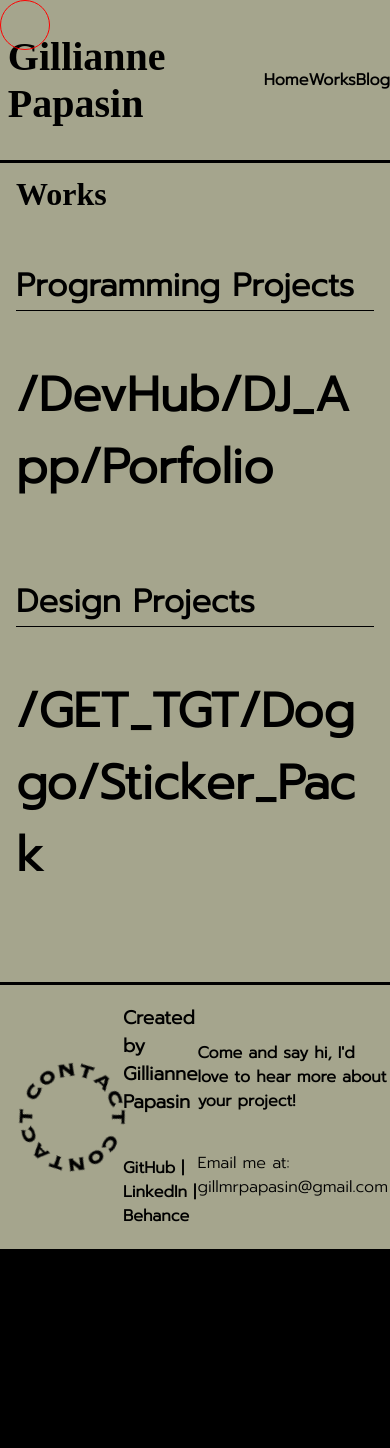
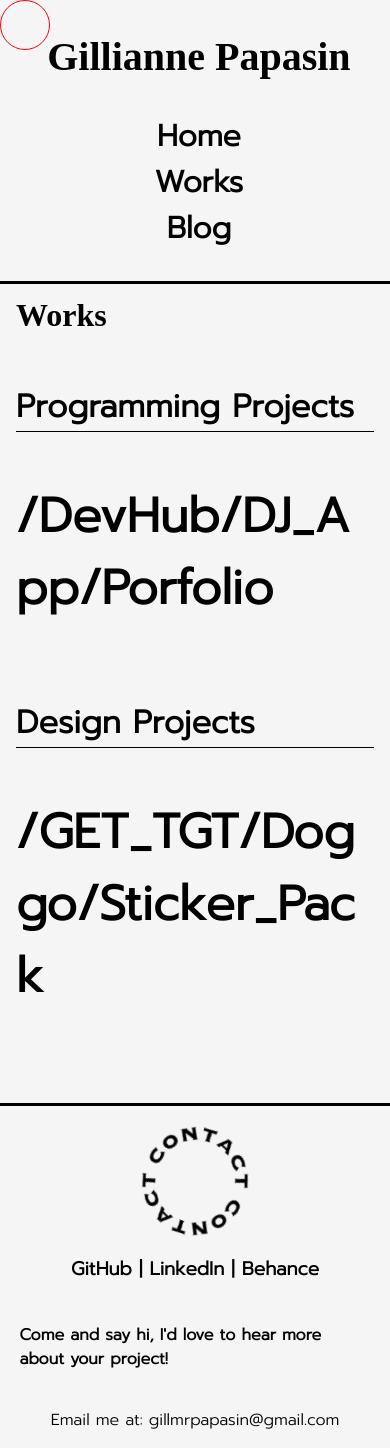
Before and after one commit to CippyLOL/portfolio_website_next, a Next.js app: page /works in a window 390 px wide. Before the commit the page ends 1249 px from the top, so only its background shows below. Built offline with nearby package versions, Linux system fonts and the light colour scheme; a web font is replaced by a local one.

Commit message:
added media queries

```diff
--- a/components/Footer.js
+++ b/components/Footer.js
@@ -5,11 +5,11 @@ const Footer = () => {
     return (
         <footer>
             <ContactCircle />
-            <div><h3>Created by Gillianne Papasin</h3>
-                <h4><a className="links" href="https://github.com/cippylol">GitHub</a> | <a className="links" href="https://sg.linkedin.com/in/gillianne-papasin/">LinkedIn</a> | <a className="links" href="https://www.behance.net/gillianpapasin">Behance</a>
-                </h4>
+            <div>
+                {/* <h3>Created by Gillianne Papasin</h3> */}
+                <h3><a className="links" href="https://github.com/cippylol">GitHub</a> | <a className="links" href="https://sg.linkedin.com/in/gillianne-papasin/">LinkedIn</a> | <a className="links" href="https://www.behance.net/gillianpapasin">Behance</a>
+                </h3>
             </div>
-
             <div>
                 <h4>Come and say hi, I'd love to hear more about your project!</h4>
                 <p>Email me at: <a href="mailto:gillmrpapasin@gmail.com">gillmrpapasin@gmail.com</a></p>
--- a/components/PostCard.js
+++ b/components/PostCard.js
@@ -30,7 +30,7 @@ export default function PostCard({ post }) {
     return (
         <div className="card" style={cardPostStyle}>
             <h2 style={titleStyle}><Link href={'/blog/posts/' + slug}><a>{title}</a></Link>
-             / <span style={{ color: '#000' }}><Moment format="DDMMYY">{publishDate}</Moment></span></h2>
+             / <span style={{ color: '#000' }}><Moment format="DD.MM.YY">{publishDate}</Moment></span></h2>
             <p>{description}</p>
             {/* <Moment date={updatedAt} /> <br /> */}
             <br />
--- a/pages/blog/posts/[slug].js
+++ b/pages/blog/posts/[slug].js
@@ -51,7 +51,7 @@ export default function PostDetails({ post }) {
     return (
         <div>
             <Head>
-                <title>Contact | Portfolio</title>
+                <title>{title}</title>
                 <meta property="og:post" content="Post | Portfolio" key="post" />
             </Head>
             <div className={styles.container}>
--- a/pages/index.js
+++ b/pages/index.js
@@ -39,7 +39,7 @@ export default function Home() {
           <p>
             I provide solutions to your creative problems to achieve results that suits your needs. <br />
             As a well-rounded individual in the field of programming and design, I analyse and implement design thinking skills and do user research as well as turning them into a reality.
-            To learn more check out my <Link href="/works"><a style={{ color: 'white' }}>Works</a></Link>.
+            To learn more check out my <Link href="/works"><a style={{ color: 'blue' }}>Works</a></Link>.
 
           </p>
         </section>
--- a/pages/works.js
+++ b/pages/works.js
@@ -16,15 +16,15 @@ export default function Works() {
                 <h1>{pageTitle}</h1>
                 <div classsName={styles.programming}>
                     <h2>Programming Projects</h2>
-                    <h3>/<Link href="#"><span>DevHub</span></Link>/
+                    <h3>/<Link href="https://github.com/CippyLOL/github_profile"><span>DevHub</span></Link>/
                     <Link href="#"><span>DJ_App</span></Link>/
-                    <Link href="https://gilliannepapasin.com/"><span>Porfolio</span></Link>
+                    <Link href="blog/posts/creating-my-portfolio"><span>Porfolio</span></Link>
                     </h3>
                 </div>
                 <div className={styles.design}>
                     <h2>Design Projects</h2>
                     <h3>
-                        /<Link href="#"><span>GET_TGT</span></Link>/
+                        /<Link href="https://www.behance.net/gallery/102084623/GET-TGT"><span>GET_TGT</span></Link>/
                         <Link href="#"><span>Doggo</span></Link>/
                         <Link href="#"><span>Sticker_Pack</span></Link>
                     </h3>
--- a/styles/Blog.module.css
+++ b/styles/Blog.module.css
@@ -2,5 +2,5 @@
     min-height: 170vh;
   margin: 0%;
   padding: 1em;
-    background-color: #a5a58d;
+    background-color: whitesmoke;
 }
--- a/styles/Error.module.css
+++ b/styles/Error.module.css
@@ -2,7 +2,7 @@
     min-height: 80vh;
   margin: 0%;
   padding: 0%;
-    background-color: #a5a58d;
+    background-color: white;
     display: flex;
     flex-direction: column;
 
--- a/styles/Home.module.css
+++ b/styles/Home.module.css
@@ -15,7 +15,7 @@
 }
 
 .container > * {
-  background-color: #a5a58d;
+  background-color: whitesmoke;
   /* border-style: solid;
   border-width: 2px; */
 
@@ -58,31 +58,41 @@ text-decoration: underline;
 .illust_2 { grid-area: illust2; overflow: hidden; padding-right: 5%;}
 
 
-/* .title a {
-  color: #0070f3;
-  text-decoration: none;
-  font-family: -apple-system, BlinkMacSystemFont, 'Segoe UI', Roboto, Oxygen, Ubuntu, Cantarell, 'Open Sans', 'Helvetica Neue', sans-serif;
+@media only screen and (min-width: 280px) and (max-width: 500px) {
+ .container {
+  grid-template-rows: repeat(3, 1fr) 0.3fr 1fr 0.3fr repeat(2, 1fr) 0.3fr repeat(3,1fr);
+  grid-template-columns: repeat(2, 1fr);
+   grid-template-areas: "lg lg"
+                        "intro intro"
+                        "extra extra"
+                        "abt abt"
+                        "abt-con abt-con"
+                        "info info"
+                        "info-con info-con"
+                        "illust1 illust1"
+                        "skills skills"
+                        "sk1 sk1"
+                        "sk2 sk2"
+                        "illust2 illust2";
+ }
+ .logo {padding-right: 14%;}
+ .info > h1 { writing-mode: horizontal-tb; }
 }
 
-.title a:hover,
-.title a:focus,
-.title a:active {
-  text-decoration: underline;
+@media only screen and (min-width: 501px) and (max-width: 720px) {
+  .container {
+    grid-template-rows: repeat(2, 1fr) 0.3fr 1fr 0.3fr repeat(2, 1fr) 0.3fr repeat(2, 1fr);
+    grid-template-columns: repeat(2,1fr);
+    grid-template-areas: "lg lg"
+                         "intro extra"
+                         "abt abt"
+                         "abt-con abt-con"
+                         "info info"
+                         "info-con info-con"
+                         "illust1 illust1"
+                         "skills skills"
+                         "sk1 sk2"
+                         "illust2 illust2";
+  }
+  .info > h1 { writing-mode: horizontal-tb; }
 }
-
-.title {
-  margin: 0;
-  line-height: 1.15;
-  font-size: 4rem;
-}
-
-.title,
-.description {
-  text-align: center;
-}
-
-.description {
-  line-height: 1.5;
-  font-size: 1.5rem;
-}
- */
--- a/styles/Post.module.css
+++ b/styles/Post.module.css
@@ -4,7 +4,7 @@
 
     margin: 0%;
     min-height: 70vh;
-    background-color: #a5a58d;
+    background-color: whitesmoke;
 
     display: grid;
     grid-template-columns: 0.5fr 2fr;
@@ -34,7 +34,7 @@
 
 
 .container > * > p > img {
-    max-height: 35vh;
+    max-height: 40vh;
     margin-left: auto;
     margin-right: auto;
     display: block;
@@ -43,3 +43,27 @@
 .container > * > h1{
     font-size: 2.5rem;
 }
+
+@media only screen and (min-width: 280px) and (max-width: 500px) {
+  .container {
+      display: flex;
+      flex-direction: column;
+  }
+
+  .container > * > p > img {
+    max-height: 25vh;
+
+}
+}
+
+@media only screen and (min-width: 501px) and (max-width: 800px) {
+    .container {
+        display: flex;
+        flex-direction: column;
+    }
+
+    .container > * > p > img {
+      max-height: 40vh;
+
+  }
+}
--- a/styles/Works.module.css
+++ b/styles/Works.module.css
@@ -4,7 +4,7 @@
   min-height: 100vh;
   margin: 0%;
   padding: 1em;
-  background-color: #a5a58d;
+  background-color: whitesmoke;
   display: flex;
   flex-direction: column;
 }
--- a/styles/globals.css
+++ b/styles/globals.css
@@ -37,7 +37,7 @@ a {
 
 nav {
   display: flex;
-  background-color: #a5a58d;
+  background-color: whitesmoke;
   border-bottom: 3px solid #000000;
   padding-left: 2%;
   font-weight: bolder;
@@ -75,7 +75,7 @@ footer {
   width: 100%;
   min-height: 150px;
   border-top: 3px solid #000000;
-  background-color:#a5a58d;
+  background-color: whitesmoke;
   padding-left: 5%;
   padding-right: 5%;
   display: grid;
@@ -100,11 +100,44 @@ footer > div {
 
 
 p > a:hover {
-color: #ffffff;
+color: aqua;
 text-decoration: underline;
 }
 
 .links:hover {
-  color: #ffffff;
+  color: aqua;
 text-decoration: underline;
 }
+
+@media only screen and (min-width: 280px) and (max-width: 500px) {
+  .sticky{flex-direction: column; justify-content: center; align-items: center;}
+  .nav-bar{flex-direction: column; padding-bottom: 30px;}
+  .nav-bar > a {font-size: 30px;}
+  footer {
+    display: flex;
+    flex-direction: column;
+    padding-top: 20px;
+    /* align-items: flex-start;
+    justify-content: center; */
+
+  }
+
+  footer > * {
+    align-items: center;
+  }
+}
+
+@media only screen and (min-width: 501px) and (max-width: 720px) {
+  footer {
+    display: flex;
+    flex-direction: column;
+    padding-top: 20px;
+    /* align-items: flex-start;
+    justify-content: center; */
+
+  }
+
+  footer > * {
+    align-items: center;
+  }
+}
```
